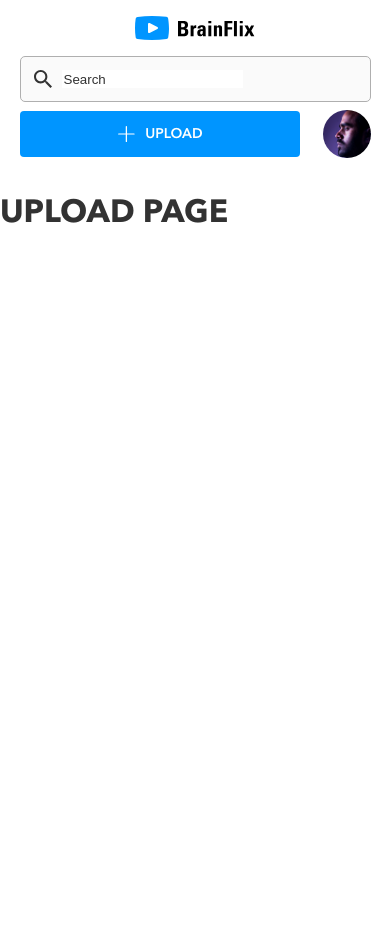
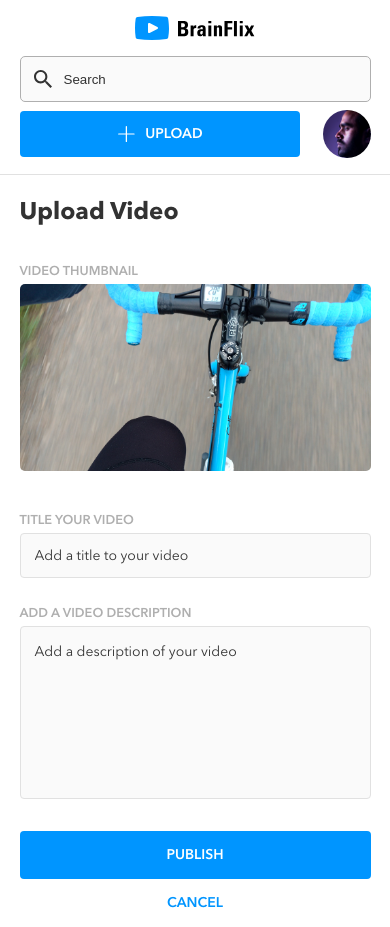
Before and after one commit to jshin26/JessicaShin-brainFlix, a React (Create React App) app in the folder sprint-2/: page /upload in a window 390 px wide. Before the commit the page ends 844 px from the top, so only its background shows below. Built offline with nearby package versions, Linux system fonts and the light colour scheme.

Commit message:
created <Upload> page for mobile version

```diff
--- a/sprint-2/src/components/Header/Header.scss
+++ b/sprint-2/src/components/Header/Header.scss
@@ -66,6 +66,7 @@
     &__search {
         border: none;
         color: $black;
+        background-color: $alabaster;
         &:focus {
             outline: none;
         }
--- a/sprint-2/src/pages/Upload/Upload.js
+++ b/sprint-2/src/pages/Upload/Upload.js
@@ -1,12 +1,45 @@
 import React from 'react';
 import'./Upload.scss';
-
+import thumbnail from '../../assets/Images/Upload-video-preview.jpg'
 
 class Upload extends React.Component {
     render () {
         return (
             <React.Fragment>
-                <h1>UPLOAD PAGE</h1>
+
+                <section className="upload">
+                    <div className="upload--inner">
+
+                        <h1 className="upload__title">Upload Video</h1>
+
+                        <form>
+
+                            <div className="upload__video">
+                                <label className="upload__label">VIDEO THUMBNAIL</label>
+                                <img className="upload__video-image" src={thumbnail} alt={thumbnail}></img>
+                            </div>
+
+                            <div className="upload__name">
+                                <label className="upload__label">TITLE YOUR VIDEO</label>
+                                <input className="upload__input" type="text" placeholder="Add a title to your video"></input>
+                            </div>
+
+                            <div className="upload__description">
+                                <label className="upload__label">ADD A VIDEO DESCRIPTION</label>
+                                <textarea className="upload__input upload__input-description" placeholder="Add a description of your video"></textarea>
+                            </div>
+
+                            <div className="upload__button">
+                                <button className="upload__botton-publish btn">PUBLISH</button>
+                                <button className="upload__botton-cancel btn btn--white">CANCEL</button>
+                            </div>
+
+                        </form>
+
+                    </div>
+                </section>
+
+
             </React.Fragment>
         )
     }
--- a/sprint-2/src/pages/Upload/Upload.scss
+++ b/sprint-2/src/pages/Upload/Upload.scss
@@ -4,3 +4,77 @@
 @import '../../styles/fonts';
 @import '../../styles/mixins';
 @import '../../styles/variable';
+
+
+// UPLOAD
+
+.upload {
+    border-top: 1px solid $mercury;
+    &--inner {
+        width: 90%;
+        margin: 0 auto;
+        @include tablet {
+            width: 94%;
+        }
+    }
+    &__title {
+        margin: 24px 0 32px;
+        @include tablet {
+            @include font (2.25rem, 2.75rem, 'AvenirNext', 700);
+        }
+    }
+    &__video {
+        margin-bottom: 8px;
+        &-label {
+            @include font (0.8rem, 1.5rem, 'AvenirNext', 600);
+            color: $silver;
+        }
+        &-image {
+            width: 100%;
+            // height: 153px;
+            border-radius: 5px;
+            object-fit: cover;
+            object-position: center;
+        }
+    }
+    &__name,
+    &__description {
+        display: flex;
+        flex-direction: column;
+    }
+    &__label {
+        @include font (0.8rem, 1.5rem, 'AvenirNext', 600);
+        color: $silver;
+        margin-top:24px;
+    }
+    &__input {
+        border: 1px solid $mercury;
+        border-radius: 4px;
+        padding: 14px;
+        background-color: $alabaster;
+        &:focus {
+            border: 2px solid $brainflix-blue;
+            outline: none;
+        }
+        &::placeholder {
+            @include font (0.875rem, 1.375rem, 'AvenirNext', 400);
+            color: $black;
+            @include tablet {
+                @include font (0.938rem, 1.563rem, 'AvenirNext', 400);
+            }
+        }
+        &-description {
+            height: 143px;
+            resize: none;
+        }
+    }
+    &__button {
+        width: 100%;
+        display: flex;
+        flex-direction: column;
+        margin-top: 32px;
+        button {
+            padding: 14px;
+        }
+    }
+}
--- a/sprint-2/src/styles/_variable.scss
+++ b/sprint-2/src/styles/_variable.scss
@@ -33,3 +33,7 @@ body {
     border-style: none;
     cursor: pointer;
 }
+.btn--white {
+    background-color: $white;
+    color: $brainflix-blue;
+}
```
Also changed, not shown: sprint-2/src/assets/Images/Upload-video-preview.jpg (added).
